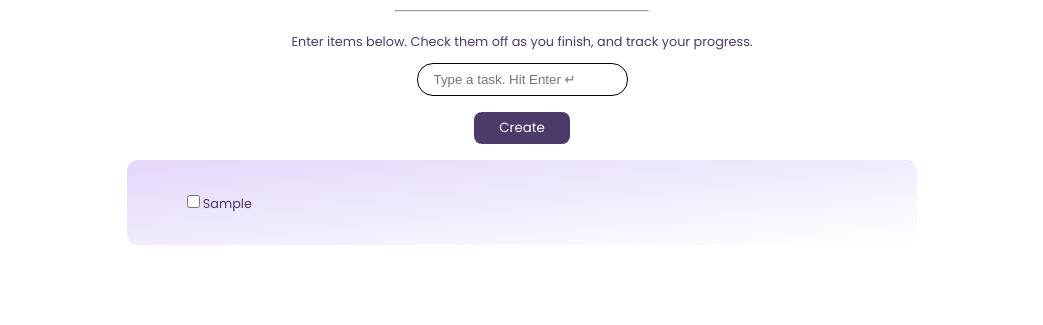
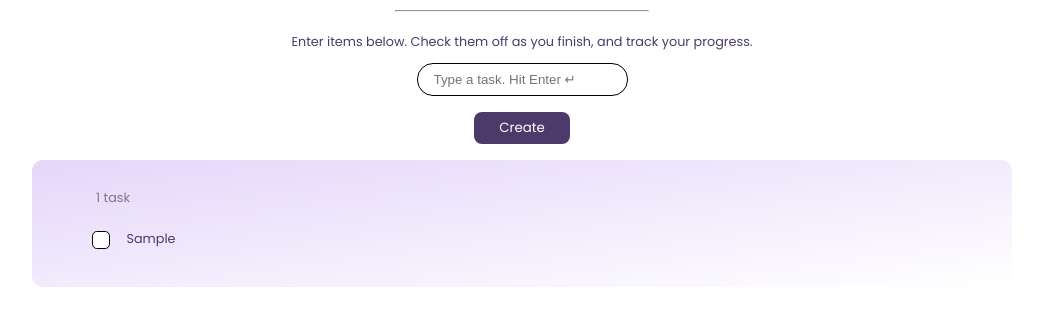
Before and after one commit to jakradum/To-do-list, a plain HTML site: page index.html in a window 1280 px wide. Both pictures are taken after typing "Sample" into the empty fields and a click on the button "Create". Shown: the part 97-422 px from the top of the page, without its empty margins (118-1161 px from the left). Drawn offline with Linux system fonts and the light colour scheme.

Commit message:
task counting added

```diff
--- a/index.html
+++ b/index.html
@@ -1,7 +1,7 @@
 <!DOCTYPE html>
 <html>
 <head>
-	<title>Javascript + DOM</title>
+	<title>Todo List</title>
 	<link rel="stylesheet" type="text/css" href="style.css">
 	<link rel="preconnect" href="https://fonts.googleapis.com">
 <link rel="preconnect" href="https://fonts.gstatic.com" crossorigin>
@@ -17,8 +17,8 @@
 	<input id="userinput" type="text" placeholder="Type a task. Hit Enter ↵">
 	<button id="todo-button">Create</button>
 	<div class="tasks">
+		<p id="errormsg"></p>
 		<ul id="todo-list">
-
 		</ul>
 	</div>
 	<script type="text/javascript" src="script.js"></script>
--- a/script.js
+++ b/script.js
@@ -3,16 +3,25 @@
 const todo= document.getElementById("todo-list");
 const buttonClick=document.getElementById("todo-button");
 const input1=document.getElementById("userinput");
-const listArray=document.querySelectorAll("li");
+const listArray=[];
 
+// if list is empty error msg
+function taskListEmpty() {
+	if(listArray.length===0) {document.getElementById("errormsg").innerHTML="No tasks"}
+	else if(listArray.length===1) {document.getElementById("errormsg").innerHTML=listArray.length+" task"}
+	else{document.getElementById("errormsg").innerHTML=listArray.length+" tasks"};
+}
+
+// checklist creation function below:
 function createListElement () {
 	if(input1.value.length>0){
-	var list= document.createElement("li");
+	const list= document.createElement("li");
 	var listCreateNode=document.createTextNode(input1.value);
 	var addCheckbox=document.createElement("input");
 	addCheckbox.type="checkbox";
 	addCheckbox.addEventListener("change",function() {
 	if(addCheckbox.checked) {
+		list.classList.add("checkbox")
 		list.classList.add("done")
 	} else {
 		list.classList.add("new")
@@ -25,12 +34,16 @@ function createListElement () {
 	todo.appendChild(list);
 	}
 	input1.value="";
+	var listItems=document.querySelectorAll("li");
+	listArray.push(listItems);
+	taskListEmpty();
+
 }
 buttonClick.addEventListener("click",createListElement);
 input1.addEventListener("keypress", function(event) {
 	if(event.key==="Enter") {createListElement();}
 }
 );
+
+
 // end of checklist script
-
-// H1 script
--- a/style.css
+++ b/style.css
@@ -2,6 +2,8 @@
 font-family: 'Poppins', sans-serif;
 --bg-color: rgb(228, 215, 250);
 --fg-color: rgb(76, 59, 106);
+--error:rgba(102, 94, 117, 0.806);
+--form-control-disabled: #959495;
 }
 body{
   display: flex;
@@ -15,7 +17,7 @@ h1{
   color: var(--fg-color);
 }
 
-.done {
+.checkbox.done {
   text-decoration: line-through;
   font-style: italic;
   text-decoration-thickness: .1rem;
@@ -24,6 +26,7 @@ li{
   list-style: none;
   text-transform:capitalize;
   font-size: .8rem;
+  line-height: 2rem;
   color: var(--fg-color);
 }
 .intro{
@@ -45,7 +48,7 @@ button{
   border: none .1rem;
   padding: 1rem;
   border-radius: .7rem;
-  width: 60%;
+  width: 75%;
   height: auto;
   margin-top: 1rem;
   background-image: linear-gradient(to bottom right, var(--bg-color), white);
@@ -59,3 +62,31 @@ hr{
   width: 20%;
   color: var(--fg-color);
 }
+#errormsg{
+  font-size: .8rem;
+  color: var(--error);
+  margin-left: 3rem;
+}
+/* checkbox styling starts here */
+input[type="checkbox"] {
+  appearance: none;
+  background-color: #fff;
+  width: 1.15rem;
+  height: 1.15rem;
+  border: 0.03em solid currentColor;
+  border-radius: 0.3rem;
+  vertical-align: middle;
+  margin-right: 1rem;
+}
+input[type="checkbox"]:checked{
+background-color: transparent;
+border: none;
+
+}
+
+input[type="checkbox"]:checked::before {
+  content: "✔"; /* You can replace this with any text or character for the checkmark */
+  color: var(--fg-color); /* Change the color of the checkmark */
+  font-size: 1rem;
+  vertical-align: middle;
+}
```
